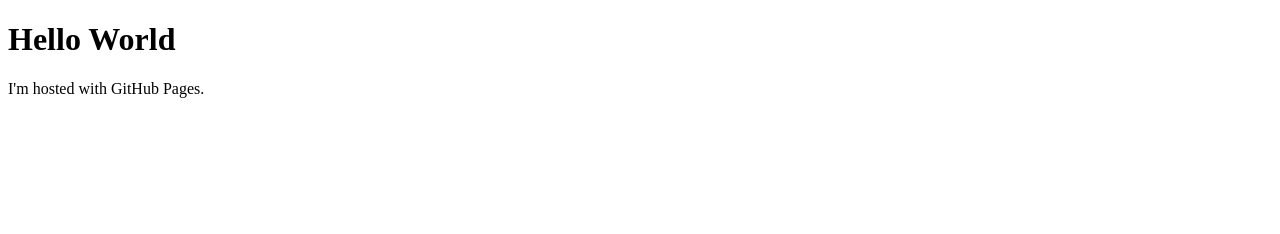
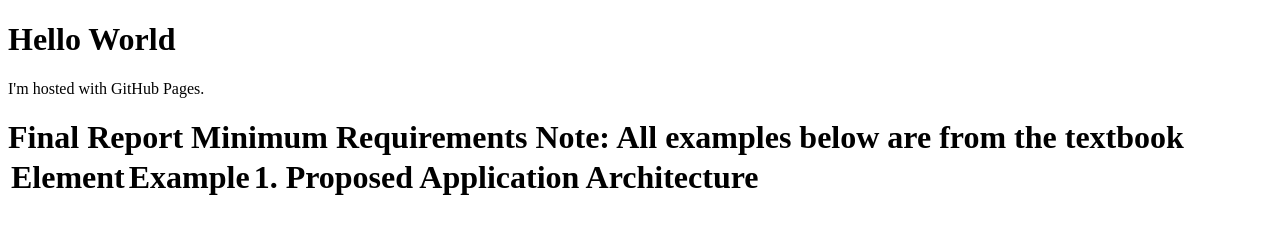
Before and after one commit to aak29/aak29.github.io, a plain HTML site: page index.html in a window 1280 px wide. Drawn offline with Linux system fonts and the light colour scheme.

Commit message:
updated page to include table

```diff
--- a/index.html
+++ b/index.html
@@ -3,5 +3,16 @@
 <body>
 <h1>Hello World</h1>
 <p>I'm hosted with GitHub Pages.</p>
+<h1>
+  Final Report Minimum Requirements
+Note: All examples below are from the textbook
+<table>
+  <tr>
+    <td>Element</td><td>Example</td>
+    <td>1. Proposed Application Architecture</td><td><a href="system_illo.jpg"></a></td>
+  </tr>
+
+</table>
+
 </body>
 <html>
```
